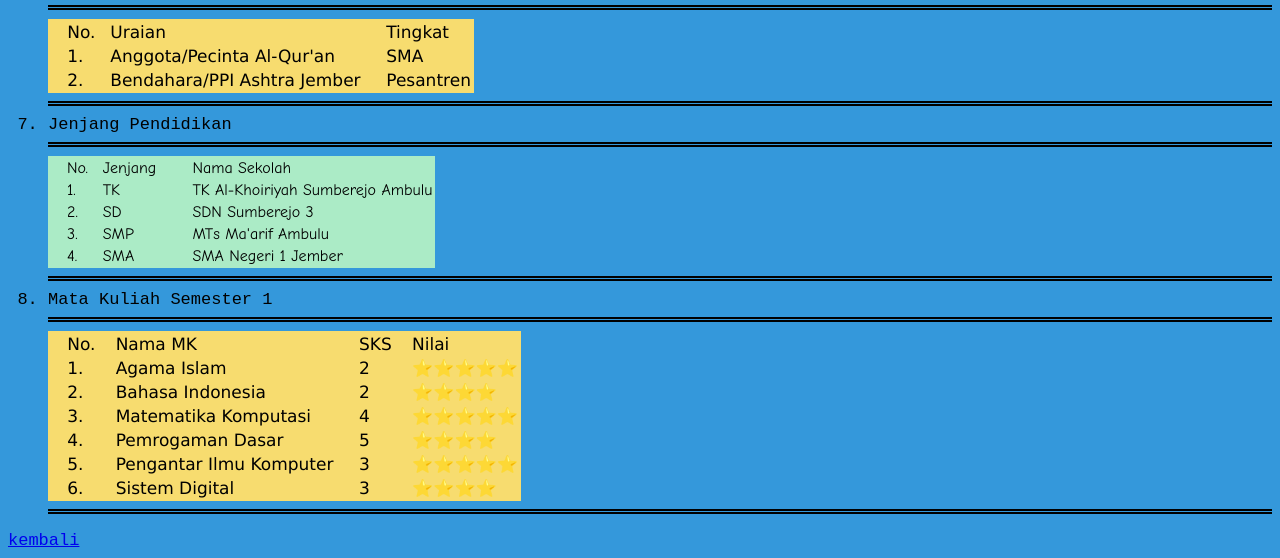
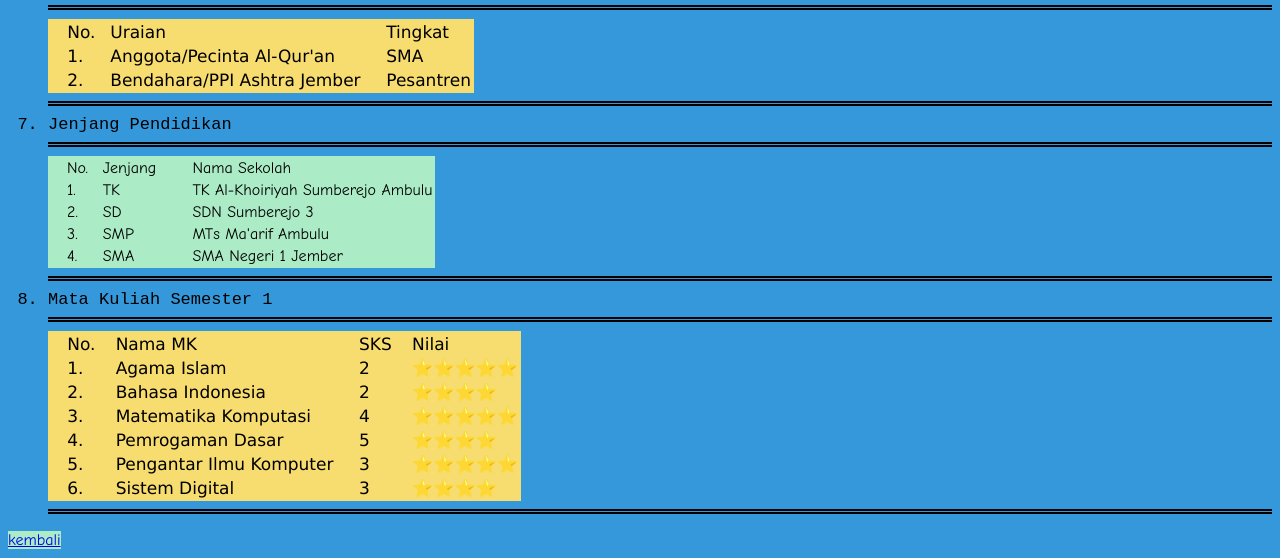
Before and after one commit to ahdanidz/profildiri, a plain HTML site: page Beranda.html in a window 1280 px wide. Shown: the part 439-997 px from the top of the page. Drawn offline with Linux system fonts and the light colour scheme.

Commit message:
Add files via upload

```diff
--- a/Beranda.html
+++ b/Beranda.html
@@ -114,6 +114,6 @@
     </table>
 	<hr>
 </ol>
-<a href="index.html" >kembali</a>
+<a class="dua" href="index.html" >kembali</a>
 </body>
 </html>
```
Also changed, not shown: index.html (+1 -1 lines).
